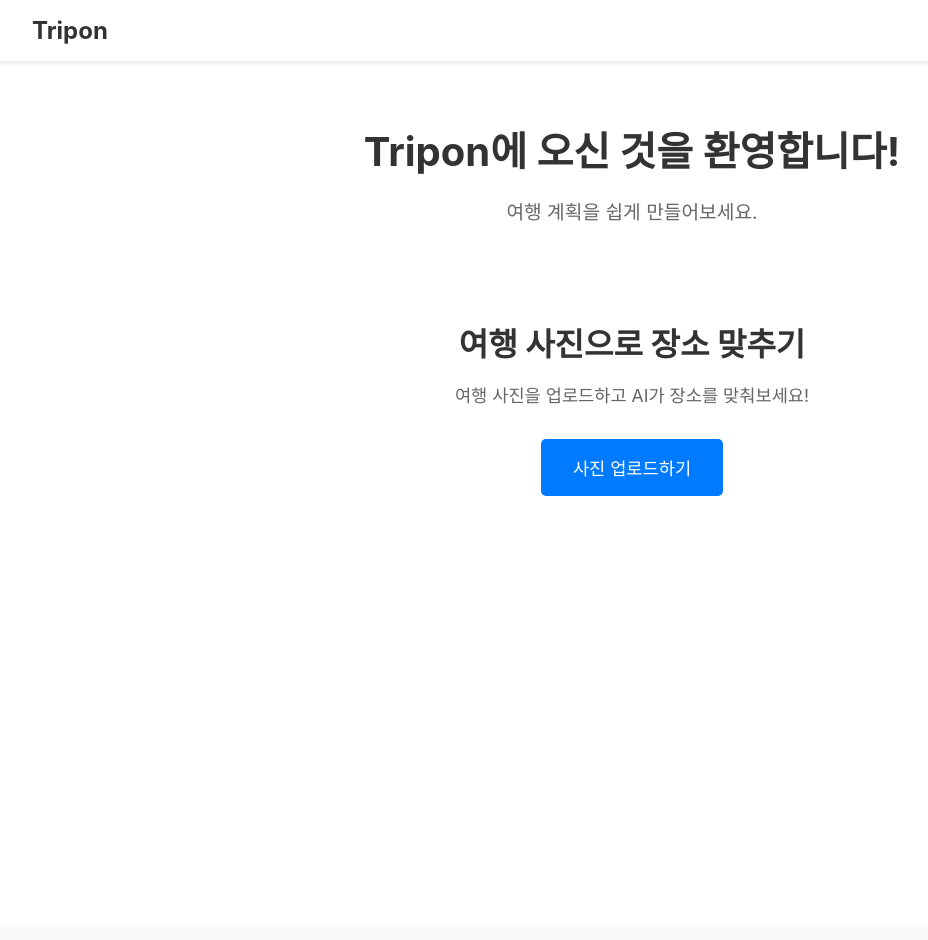
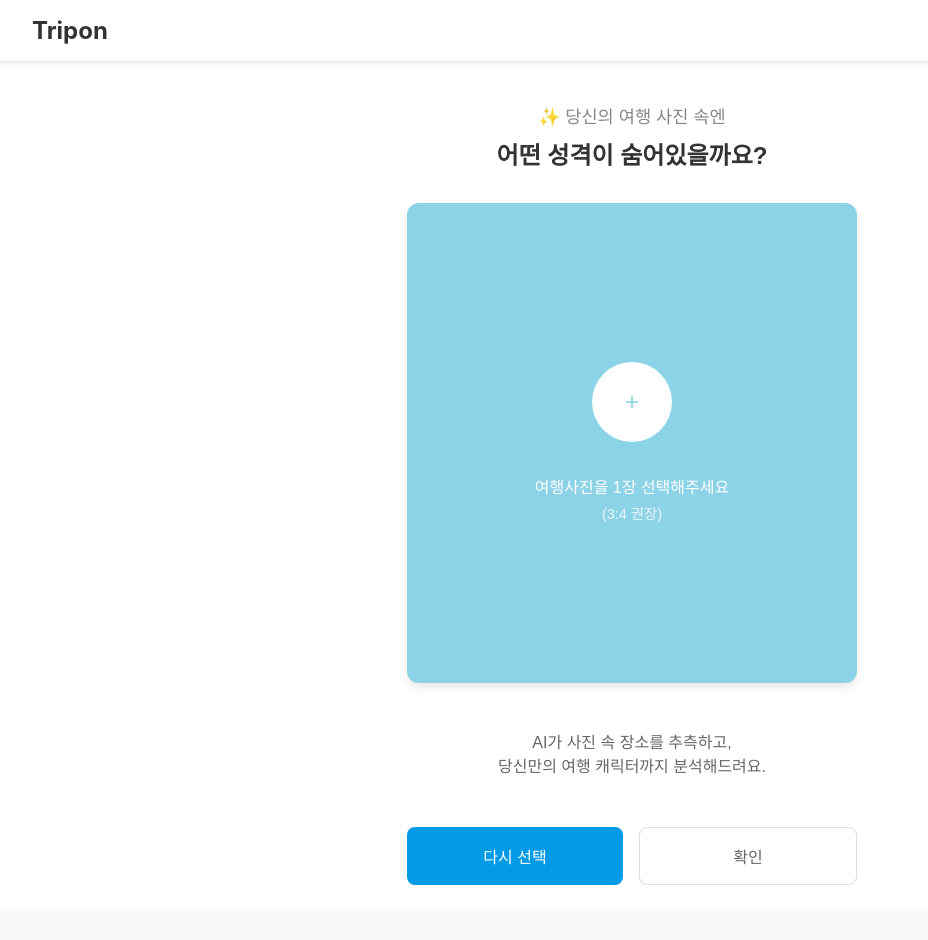
Before and after one commit to TRIPTRIPON/Tripon, a React (Create React App) app: page / in a window 1280 px wide. Shown: the top 940 px of the page, without its empty margins (8-936 px from the left). Built offline with nearby package versions, Linux system fonts and the light colour scheme.

Commit message:
feat: 온보딩 페이지 & 국가 추론 페이지 프론트

```diff
--- a/src/client/pages/Home.jsx
+++ b/src/client/pages/Home.jsx
@@ -1,65 +1,191 @@
-import React from 'react';
-import { useNavigate } from 'react-router-dom';
-import UploadButton from '../components/UploadButton';
+import React, { useState } from 'react';
+
+const TripOnPage = () => {
+  const [files, setFiles] = useState([]);
 
   const styles = {
-  homeContainer: {
+    container: {
       display: 'flex',
       flexDirection: 'column',
       alignItems: 'center',
-    padding: '2rem',
-    minHeight: '100vh'
+      padding: '1.5rem',
+      maxWidth: '450px',
+      margin: '0 auto',
+      height: '100vh',
+      fontFamily: '"Noto Sans KR", sans-serif'
     },
-  welcomeHeader: {
+    titleContainer: {
       textAlign: 'center',
-    marginBottom: '3rem'
+      marginBottom: '2rem',
+      width: '100%'
     },
-  welcomeTitle: {
-    fontSize: '2.5rem',
+    titleHighlight: {
+      color: '#888',
+      fontSize: '1.1rem',
+      marginBottom: '0.5rem'
+    },
+    titleQuestion: {
       color: '#333',
+      fontSize: '1.5rem',
+      fontWeight: '700',
+      margin: '0'
+    },
+    uploadContainer: {
+      width: '100%',
+      marginBottom: '2rem'
+    },
+    uploadCard: {
+      backgroundColor: '#8CD3E8',
+      borderRadius: '12px',
+      height: '30rem',
+      display: 'flex',
+      alignItems: 'center',
+      justifyContent: 'center',
+      overflow: 'hidden',
+      boxShadow: '0 4px 8px rgba(0, 0, 0, 0.1)'
+    },
+    uploadPlaceholder: {
+      display: 'flex',
+      flexDirection: 'column',
+      alignItems: 'center',
+      justifyContent: 'center',
+      width: '100%',
+      height: '100%',
+      cursor: 'pointer'
+    },
+    plusIcon: {
+      width: '5rem',
+      height: '5rem',
+      backgroundColor: 'white',
+      borderRadius: '50%',
+      display: 'flex',
+      alignItems: 'center',
+      justifyContent: 'center',
+      fontSize: '24px',
+      color: '#8CD3E8',
       marginBottom: '1rem'
     },
-  welcomeText: {
-    fontSize: '1.2rem',
-    color: '#666'
+    uploadText: {
+      color: 'white',
+      fontSize: '1rem',
+      marginBottom: '0.3rem'
     },
-  mainContent: {
+    uploadLimit: {
+      color: 'rgba(255, 255, 255, 0.8)',
+      fontSize: '0.9rem',
+      margin:'0'
+    },
+    previewContainer: {
+      width: '100%',
+      height: '100%'
+    },
+    imagePreview: {
+      width: '100%',
+      height: '100%',
+      objectFit: 'cover'
+    },
+    instructionContainer: {
       textAlign: 'center',
-    maxWidth: '600px'
+      marginBottom: '2rem'
     },
-  mainTitle: {
-    fontSize: '2rem',
-    color: '#333',
-    marginBottom: '1rem'
+    instructionText: {
+      color: '#666',
+      fontSize: '1rem',
+      lineHeight: '1.5'
     },
-  mainText: {
-    fontSize: '1.1rem',
+    buttonContainer: {
+      display: 'flex',
+      width: '100%',
+      gap: '1rem'
+    },
+    primaryButton: {
+      flex: '1',
+      backgroundColor: '#039BE5',
+      color: 'white',
+      border: 'none',
+      borderRadius: '8px',
+      padding: '1rem',
+      fontSize: '1rem',
+      fontWeight: '500',
+      cursor: 'pointer',
+      transition: 'background-color 0.2s'
+    },
+    secondaryButton: {
+      flex: '1',
+      backgroundColor: 'white',
       color: '#666',
-    marginBottom: '2rem'
+      border: '1px solid #ddd',
+      borderRadius: '8px',
+      padding: '1rem',
+      fontSize: '1rem',
+      fontWeight: '500',
+      cursor: 'pointer',
+      transition: 'background-color 0.2s'
     }
   };
 
-const Home = () => {
-  const navigate = useNavigate();
+  const handleAddPhoto = () => {
+    const fileInput = document.createElement('input');
+    fileInput.type = 'file';
+    fileInput.accept = 'image/*';
+    fileInput.multiple = false;
+    fileInput.onchange = (e) => {
+      if (e.target.files.length > 0) {
+        setFiles(Array.from(e.target.files));
+      }
+    };
+    fileInput.click();
+  };
 
-  const handleUpload = (files) => {
-    // 파일 업로드 처리 후 Resize 페이지로 이동
-    navigate('/resize', { state: { files } });
+  const handleReset = () => {
+    setFiles([]);
+  };
+
+  const handleConfirm = () => {
+    // 사진 처리 후 resize 페이지로
   };
 
   return (
-    <div style={styles.homeContainer}>
-      <header style={styles.welcomeHeader}>
-        <h1 style={styles.welcomeTitle}>Tripon에 오신 것을 환영합니다!</h1>
-        <p style={styles.welcomeText}>여행 계획을 쉽게 만들어보세요.</p>
-      </header>
-      <div style={styles.mainContent}>
-        <h2 style={styles.mainTitle}>여행 사진으로 장소 맞추기</h2>
-        <p style={styles.mainText}>여행 사진을 업로드하고 AI가 장소를 맞춰보세요!</p>
-        <UploadButton onUpload={handleUpload} />
+    <div style={styles.container}>
+      <div style={styles.titleContainer}>
+        <p style={styles.titleHighlight}>✨ 당신의 여행 사진 속엔</p>
+        <p style={styles.titleQuestion}>어떤 성격이 숨어있을까요?</p>
+      </div>
+
+      <div style={styles.uploadContainer}>
+        <div style={styles.uploadCard}>
+          {files.length === 0 ? (
+            <div style={styles.uploadPlaceholder} onClick={handleAddPhoto}>
+              <div style={styles.plusIcon}>+</div>
+              <p style={styles.uploadText}>여행사진을 1장 선택해주세요</p>
+              <p style={styles.uploadLimit}>(3:4 권장)</p>
+            </div>
+          ) : (
+            <div style={styles.previewContainer}>
+              <img src={URL.createObjectURL(files[0])} alt="Preview" style={styles.imagePreview} />
+            </div>
+          )}
+        </div>
+      </div>
+
+      <div style={styles.instructionContainer}>
+        <p style={styles.instructionText}>
+          AI가 사진 속 장소를 추측하고,
+          <br />
+          당신만의 여행 캐릭터까지 분석해드려요.
+        </p>
+      </div>
+
+      <div style={styles.buttonContainer}>
+        <button style={styles.primaryButton} onClick={handleReset}>
+          다시 선택
+        </button>
+        <button style={styles.secondaryButton} onClick={handleConfirm}>
+          확인
+        </button>
       </div>
     </div>
   );
 };
 
-export default Home;
+export default TripOnPage;
--- a/src/client/pages/LocationAnalysis.jsx
+++ b/src/client/pages/LocationAnalysis.jsx
@@ -1,25 +1,124 @@
 import React from 'react';
 import { useNavigate } from 'react-router-dom';
-import AnalysisCard from '../components/AnalysisCard';
 
-const LocationAnalysis = () => {
+const LocationAnalysis = ({ imageUrl }) => {
   const navigate = useNavigate();
 
-  const handleFeedback = (isCorrect) => {
-    navigate('/feedback', { state: { isCorrect } });
+  const styles = {
+    container: {
+      display: 'flex',
+      flexDirection: 'column',
+      alignItems: 'center',
+      padding: '1.5rem',
+      maxWidth: '450px',
+      margin: '0 auto',
+      height: '100vh',
+      fontFamily: '"Noto Sans KR", sans-serif',
+      backgroundColor: '#ffffff'
+    },
+    imageCard: {
+      width: '100%',
+      borderRadius: '12px',
+      overflow: 'hidden',
+      boxShadow: '0 4px 8px rgba(0, 0, 0, 0.1)',
+      marginBottom: '1.5rem',
+      aspectRatio: '3/4',
+      backgroundColor: '#000000',
+      position: 'relative'
+    },
+    image: {
+      width: '100%',
+      height: '100%',
+      objectFit: 'cover',
+      display: 'block'
+    },
+    resultText: {
+      textAlign: 'center',
+      marginBottom: '2rem',
+      width: '100%'
+    },
+    smallText: {
+      fontSize: '0.9rem',
+      color: '#666',
+      marginBottom: '0.5rem'
+    },
+    locationText: {
+      fontSize: '1.3rem',
+      fontWeight: 'bold',
+      color: '#333'
+    },
+    highlightText: {
+      color: '#000',
+      fontWeight: 'bold'
+    },
+    primaryButton: {
+      width: '100%',
+      backgroundColor: '#03A9F4',
+      color: 'white',
+      border: 'none',
+      borderRadius: '8px',
+      padding: '1rem',
+      fontSize: '1rem',
+      fontWeight: '500',
+      cursor: 'pointer',
+      marginBottom: '1rem',
+      textAlign: 'center'
+    },
+    secondaryButton: {
+      width: '100%',
+      backgroundColor: 'white',
+      color: '#666',
+      border: '1px solid #ddd',
+      borderRadius: '8px',
+      padding: '1rem',
+      fontSize: '1rem',
+      fontWeight: '500',
+      cursor: 'pointer',
+      textAlign: 'center'
+    }
+  };
+
+  const handleCorrect = () => {
+    navigate('/feedback', { state: { isCorrect: true } });
+  };
+
+  const handleIncorrect = () => {
+    navigate('/feedback', { state: { isCorrect: false } });
   };
 
   return (
-    <div className="analysis-container">
-      <h2>장소 분석 결과</h2>
-      <div className="analysis-results">
-        <AnalysisCard
-          location="도쿄 시부야"
-          confidence={85}
-          onFeedback={handleFeedback}
-        />
-        {/* 추가 분석 결과 카드들 */}
+    <div style={styles.container}>
+      <div style={styles.imageCard}>
+        {imageUrl && (
+          <img
+            src={imageUrl}
+            alt="여행 사진"
+            style={styles.image}
+            onError={(e) => {
+              e.target.style.display = 'none';
+            }}
+          />
+        )}
       </div>
+
+      <div style={styles.resultText}>
+        <p style={styles.smallText}>이 나라는 <span style={styles.highlightText}>대한민국</span> 입니다.</p>
+        <p style={styles.locationText}>그 중에서도 제주도 같아요!</p>
+      </div>
+
+      <button
+        style={styles.primaryButton}
+        onClick={handleCorrect}
+      >
+        맞췄어요!
+      </button>
+
+      <button
+        style={styles.secondaryButton}
+        onClick={handleIncorrect}
+      >
+        아쉽지만 아니에요
+      </button>
     </div>
   );
 };
```
Lines whose indentation alone changed are shown as unchanged.
